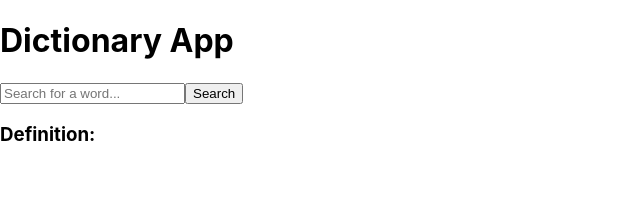
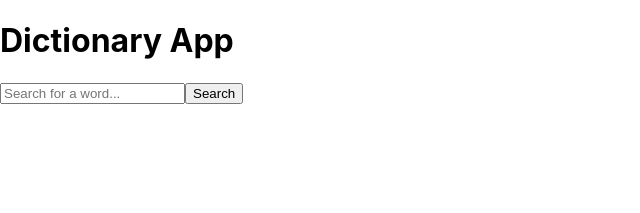
Before and after one commit to ChandGoyal/Buildout-X-Dictionary, a React (Create React App) app: page / in a window 1280 px wide. Shown: the top 213 px of the page, without its empty margins (0-640 px from the left). Built offline with nearby package versions, Linux system fonts and the light colour scheme.

Commit message:
Fix Description Content

```diff
--- a/src/App.js
+++ b/src/App.js
@@ -36,7 +36,6 @@ function App() {
           placeholder="Search for a word..."
         />
         <button onClick={handleSearch}>Search</button>
-        <h3>Definition:</h3>
       </div>
 
       <div>
```
